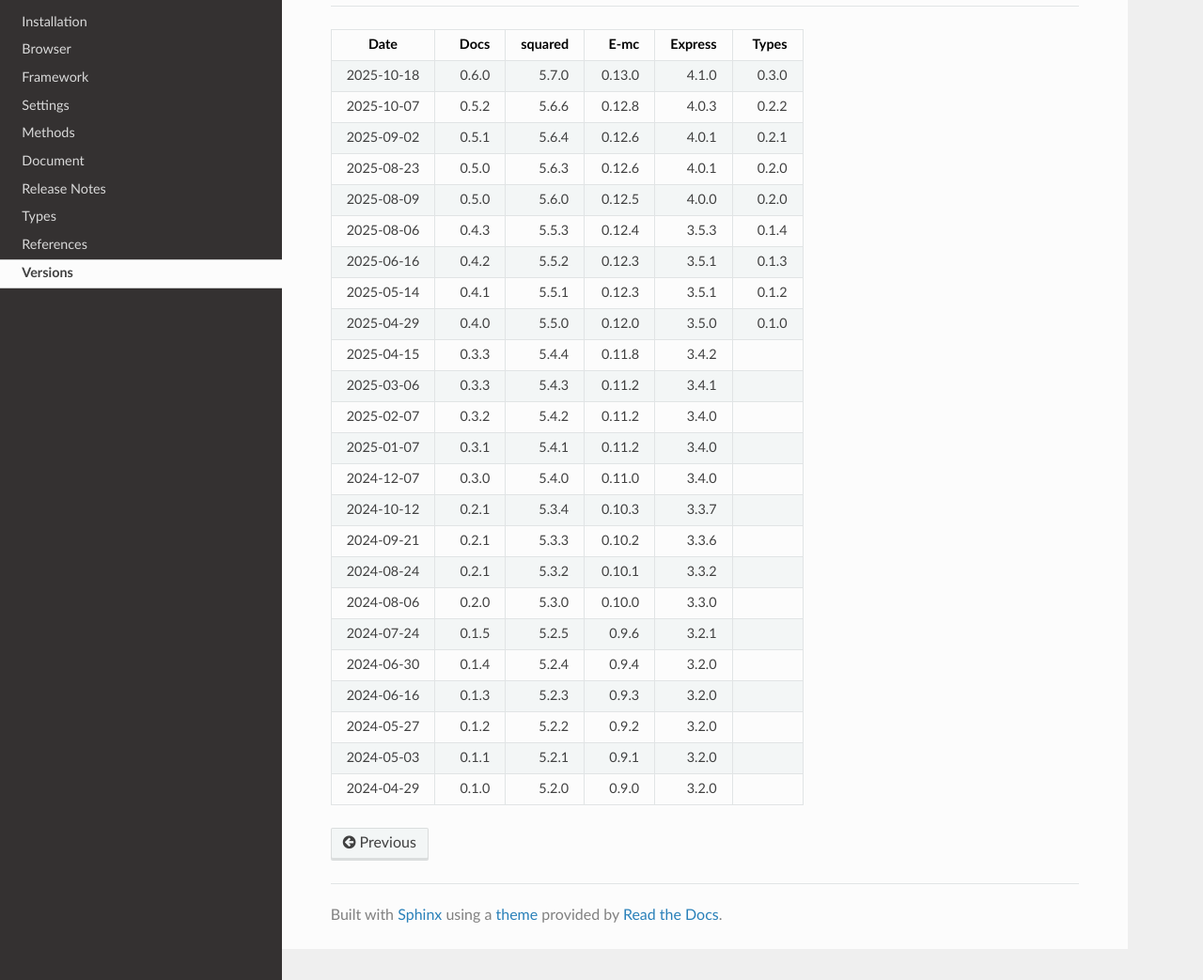
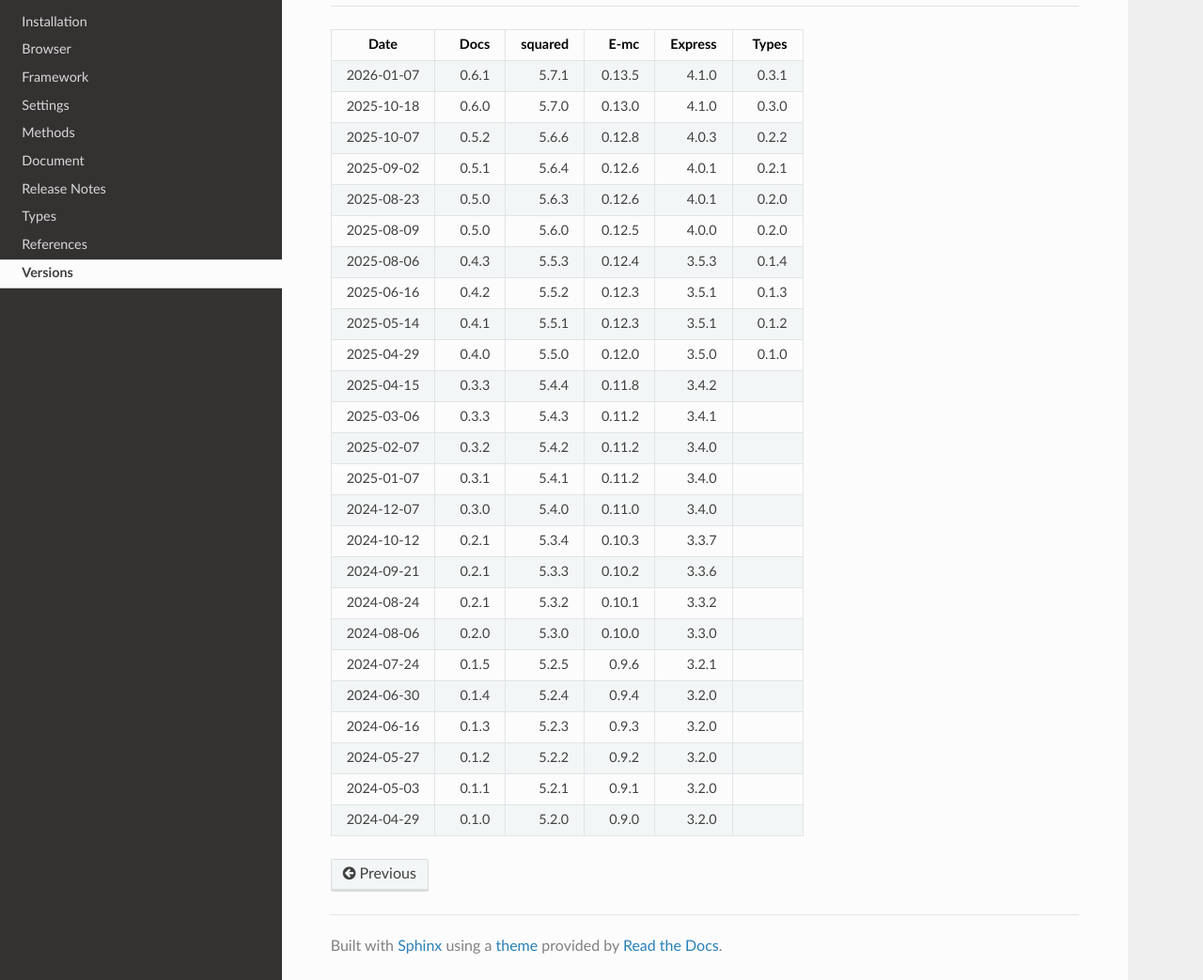
Before and after one commit to anpham6/android-docs, a Sphinx documentation site: the page built from source/versions.rst, in a window 1280 px wide and 1177 px high, cut to the strip 134-1177 px from the top of the window. Shown: the whole strip at 94% size. Built offline with Sphinx 7.4.7 and the Read the Docs theme 3.1.0, drawn with Linux system fonts in a browser that asks for light colours.

Commit message:
Publish: android-docs @ 0.6.1 (squared 5.7.1)

```diff
--- a/source/conf.py
+++ b/source/conf.py
@@ -7,9 +7,9 @@
 # https://www.sphinx-doc.org/en/master/usage/configuration.html#project-information
 
 project = 'squared'
-copyright = 'squared 2025'
+copyright = 'squared 2026'
 author = 'An Pham'
-release = '5.7.0'
+release = '5.7.1'
 
 # -- General configuration ---------------------------------------------------
 # https://www.sphinx-doc.org/en/master/usage/configuration.html#general-configuration
--- a/source/installation.rst
+++ b/source/installation.rst
@@ -148,7 +148,7 @@ Docker
   curl -L -o Dockerfile https://unpkg.com/squared/Dockerfile
 
   # NODE_TAG=latest
-  # RUBY_VERSION=2.7.0-3.4.0
+  # RUBY_VERSION=2.7.0-4.0.0
   # PIPE_FAIL={0,1}
   # DOCS=any
   docker build -t squared --build-arg MANIFEST=prod --build-arg BUILD=prod .
--- a/source/versions.rst
+++ b/source/versions.rst
@@ -7,6 +7,7 @@ Versions
 ========== ======== ======== ======== ======== ========
    Date      Docs    squared     E-mc  Express    Types
 ========== ======== ======== ======== ======== ========
+2026-01-07    0.6.1    5.7.1   0.13.5    4.1.0    0.3.1
 2025-10-18    0.6.0    5.7.0   0.13.0    4.1.0    0.3.0
 2025-10-07    0.5.2    5.6.6   0.12.8    4.0.3    0.2.2
 2025-09-02    0.5.1    5.6.4   0.12.6    4.0.1    0.2.1
```
Also changed, not shown: README.md (+1 -0 lines), source/document/android/interface.rst (+7 -1 lines).
